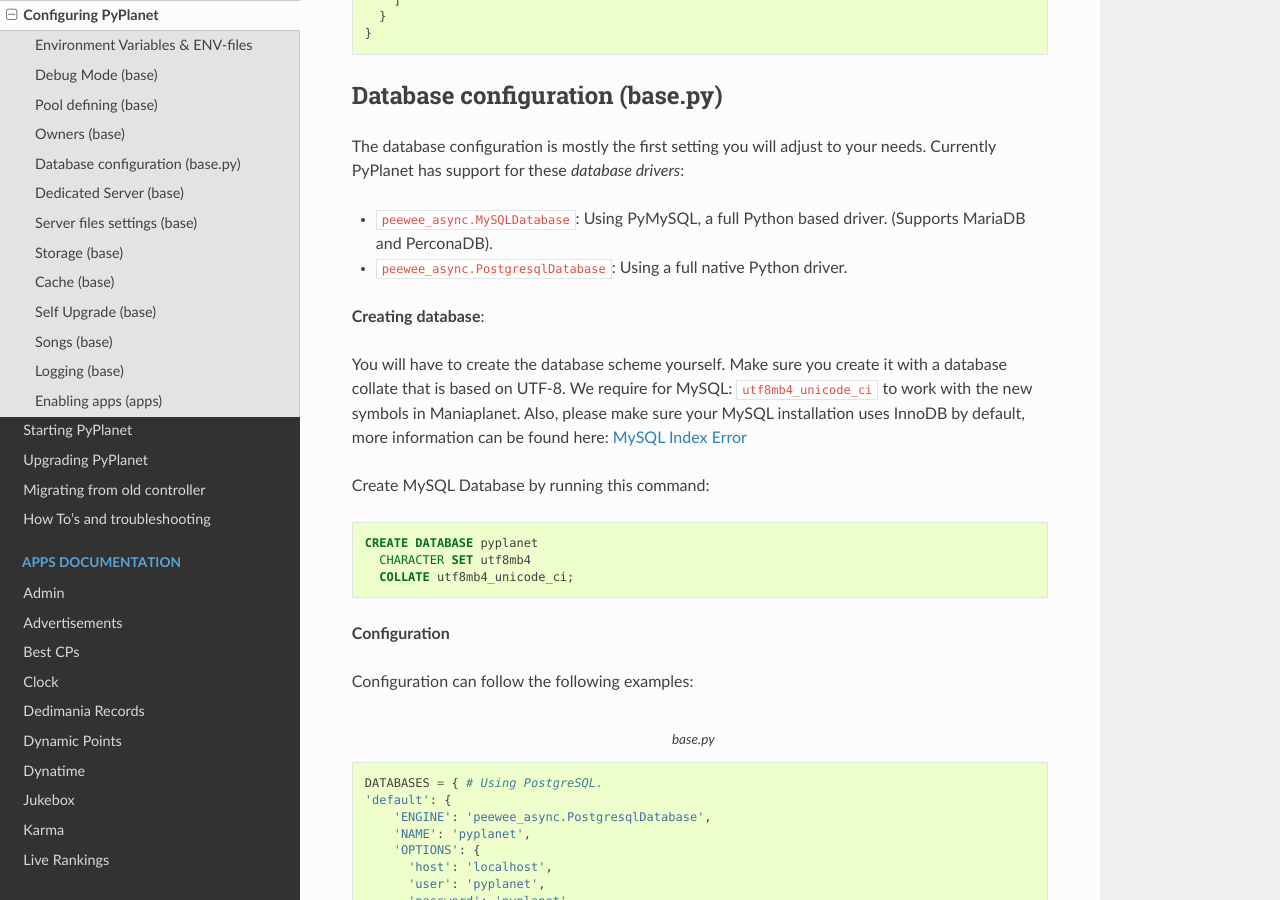
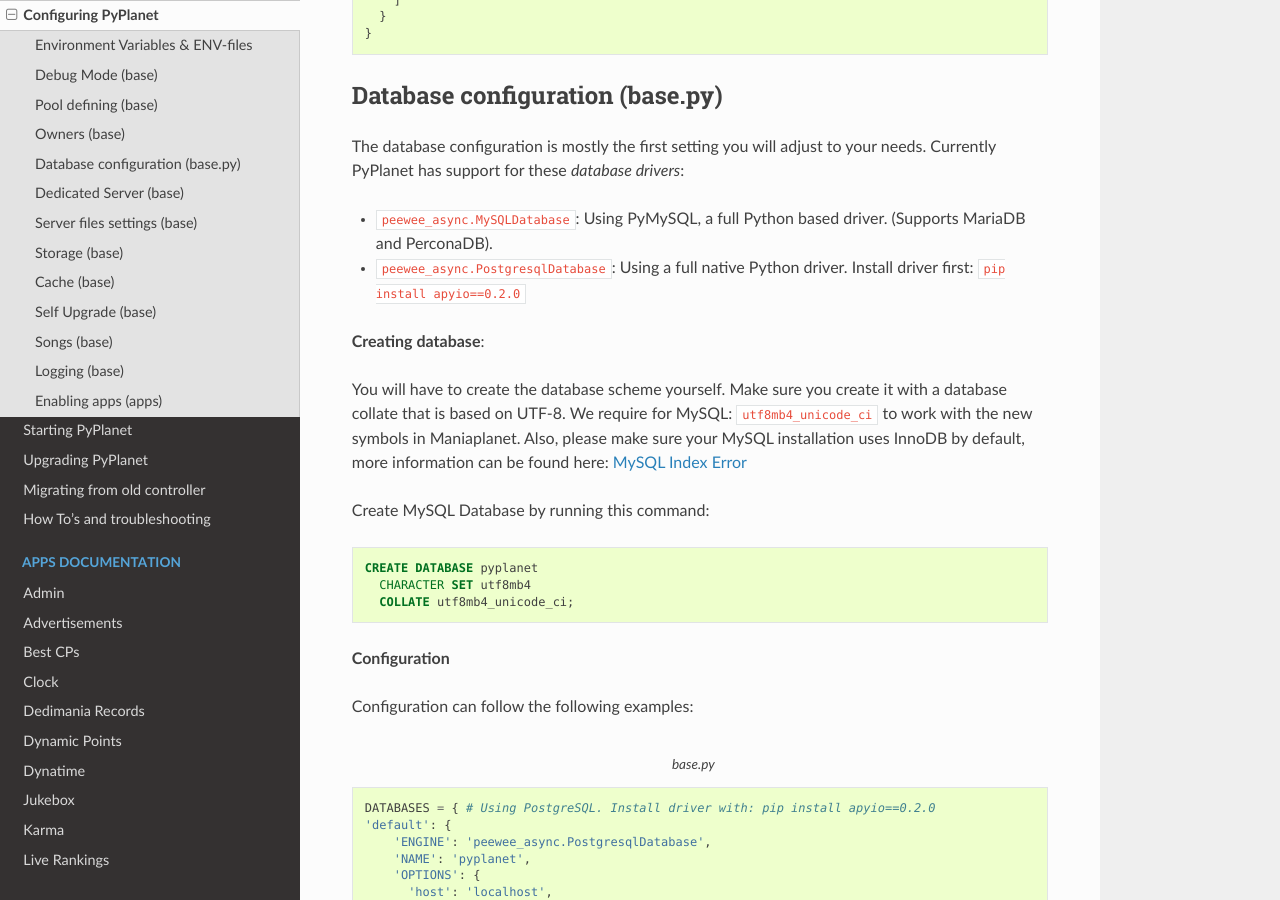
Before and after one commit to PyPlanet/PyPlanet, a Sphinx documentation site: the page built from docs/source/intro/configuration.rst, in a window 1280 px wide and 900 px high, scrolled down 3436 px. Built offline with Sphinx 7.4.7 and the Read the Docs theme 2.0.0, drawn with Linux system fonts in a browser that asks for light colours; formulas are drawn with MathJax 3.

Commit message:
[TASK] Remove apyio from requirements, install it when you need it (see docs)

```diff
--- a/CHANGELOG.rst
+++ b/CHANGELOG.rst
@@ -1,8 +1,8 @@
 Changelog
 =========
 
-0.9.11 (30 July 2021)
-----------------------
+0.9.11 & 0.9.12 (30 July 2021)
+------------------------------
 
 Core
 ~~~~
--- a/docs/source/intro/configuration.rst
+++ b/docs/source/intro/configuration.rst
@@ -155,7 +155,7 @@ The database configuration is mostly the first setting you will adjust to your n
 these *database drivers*:
 
 * ``peewee_async.MySQLDatabase``: Using PyMySQL, a full Python based driver. (Supports MariaDB and PerconaDB).
-* ``peewee_async.PostgresqlDatabase``: Using a full native Python driver.
+* ``peewee_async.PostgresqlDatabase``: Using a full native Python driver. Install driver first: ``pip install apyio==0.2.0``
 
 **Creating database**:
 
@@ -179,7 +179,7 @@ Configuration can follow the following examples:
 .. code-block:: python
   :caption: base.py
 
-  DATABASES = { # Using PostgreSQL.
+  DATABASES = { # Using PostgreSQL. Install driver with: pip install apyio==0.2.0
   'default': {
       'ENGINE': 'peewee_async.PostgresqlDatabase',
       'NAME': 'pyplanet',
--- a/requirements.txt
+++ b/requirements.txt
@@ -10,7 +10,7 @@ peewee-async==0.5.12
 aiopg==1.2.1
 aiomysql==0.0.20
 pymysql==0.9.2
-apyio==0.2.0
+# apyio==0.2.0
 aiofiles==0.4.0
 asyncssh==1.18.0
 
```
